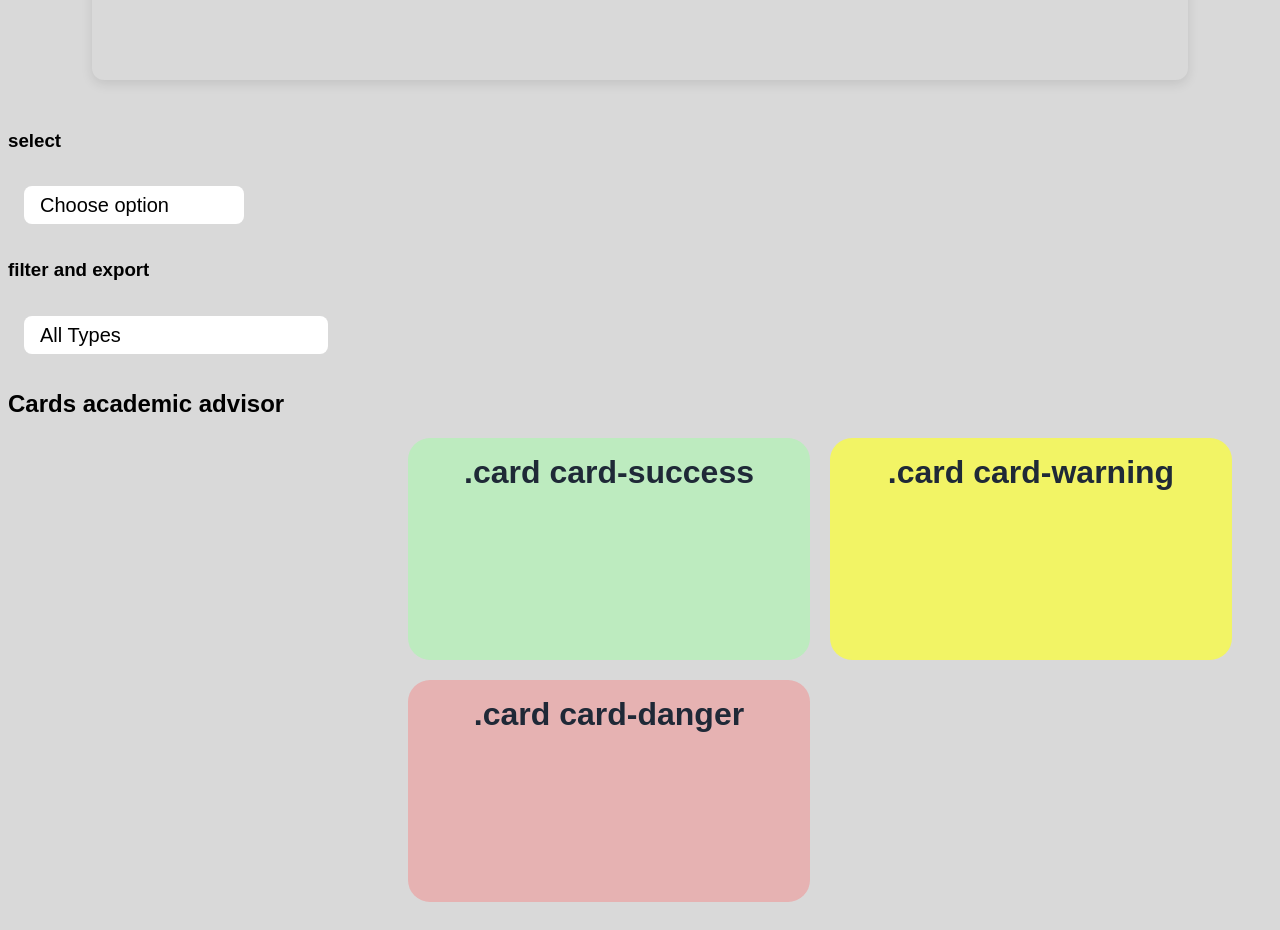
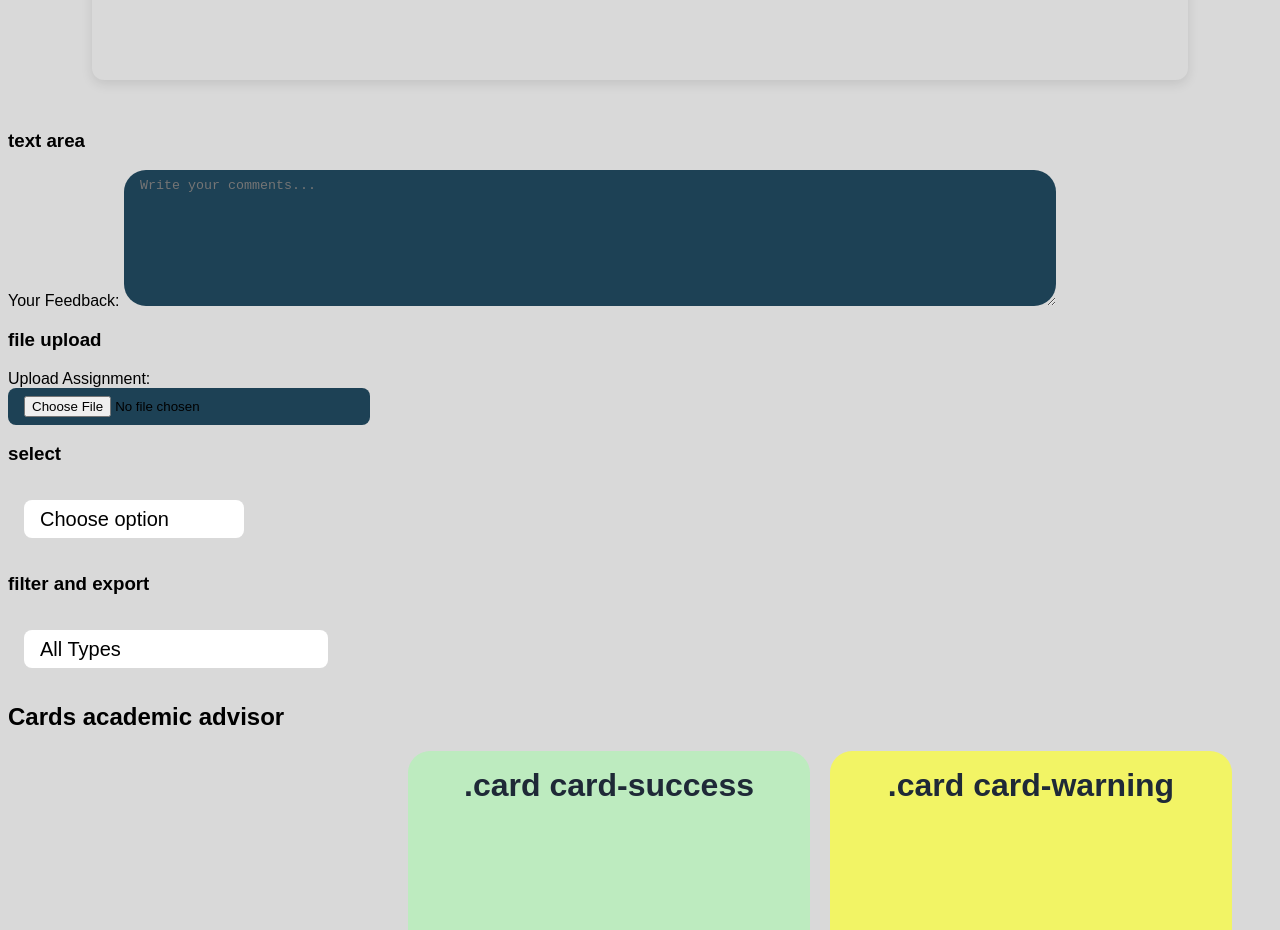
Before and after one commit to sara-elgendy6/grad-project, a plain HTML site: page index.html in a window 1280 px wide. Shown: the part 1720-2650 px from the top of the page. Drawn offline with Linux system fonts and the light colour scheme.

Commit message:
update HTML and CSS

```diff
--- a/index.html
+++ b/index.html
@@ -81,6 +81,12 @@ Submit Assignment
   <input type="password" class="login-input" placeholder="Password">
 
 </div>
+<h3>text area</h3>
+  <label for="feedback" >Your Feedback:</label>
+  <textarea id="feedback" class="text-area" placeholder="Write your comments..."></textarea>
+<h3>file upload</h3>
+  <label for="assignment">Upload Assignment:</label>
+  <input type="file" id="assignment" class="file-upload">
 
 <!--===================select===================================================--->
 <h3>select</h3>
--- a/style.css
+++ b/style.css
@@ -217,6 +217,29 @@ body{
   outline: none;
   background: var(--white);
 }
+
+.text-area {
+  width: 900px;
+  min-height: 120px;
+  background: var(--color-btn-primary);
+  padding: var(--space-sm) var(--space-md) ;
+  border: none;
+  border-radius: var(--radius-lg);
+  color:var(--black);
+  resize: vertical;
+}
+.file-upload {
+  display: block;
+   background: var(--color-btn-primary);
+  width: 330px;
+  padding:var(--space-sm) var(--space-md) ;
+  border: none;
+  border-radius: var(--radius-sm);
+  color:var(--black);
+  cursor: pointer;
+  transition: border-color 0.3s ease, background-color 0.3s ease;
+}
+
 /*-----select-------*/
 .select-container {
   display: inline-block;
@@ -274,6 +297,7 @@ body{
 .login-input {
   width: 406px;
   height: 80px;
+  background: var(--white);
   padding: var(--space-sm) var(--space-md);
   margin-bottom: var(--space-xl);
   border: none;
```
